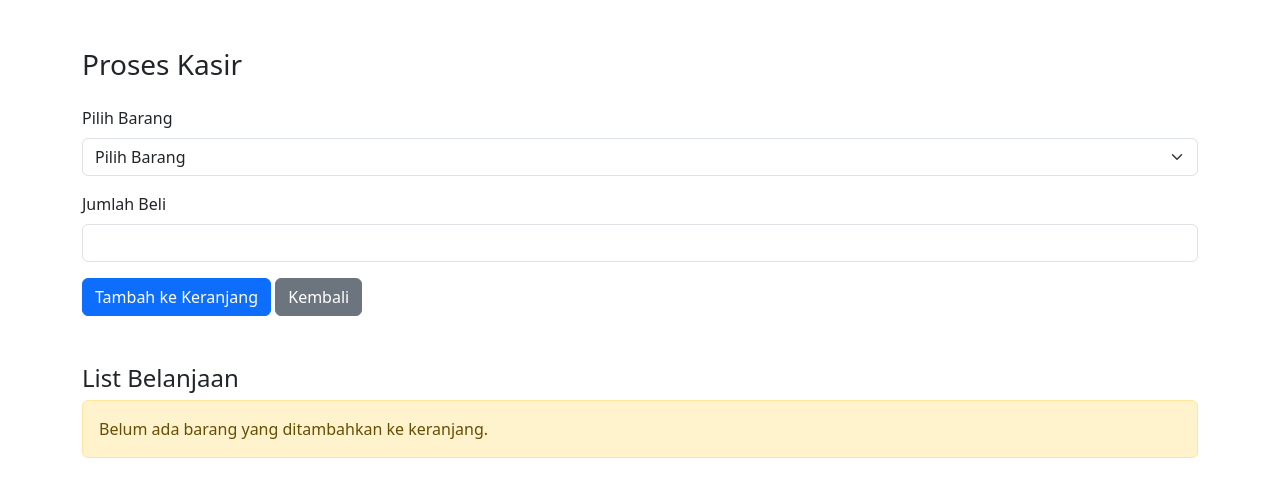
After one commit to agungprayogi123/tugas1, a PHP site: page /kasir.php in a window 1280 px wide. The commit adds this page. Shown: the top 497 px of the page. Run offline with PHP 8.4, Linux system fonts and the light colour scheme; the visitor is signed in with stand-in values (Sample User, id 1); tables that the repository leaves empty or names only in its code hold one stand-in row (values such as "Sample post").

Commit message:
project terupdate

```diff
--- a/dashboard.php
+++ b/dashboard.php
@@ -20,7 +20,12 @@ $result = $conn->query("SELECT * FROM tabel ORDER BY id DESC"); // Tambahkan ORD
 <body>
 <div class="container mt-5">
     <h3 class="mb-4">Stok Barang</h3>
+
+    <!-- Tambahkan menu Kasir -->
+    <a href="kasir.php" class="btn btn-primary mb-3">Menu Kasir</a>
+
     <a href="tambah.php" class="btn btn-success mb-3">Tambah Barang</a>
+
     <table class="table table-bordered">
         <thead>
             <tr>
--- /dev/null
+++ b/kasir.php
@@ -0,0 +1,148 @@
+<?php
+session_start();
+include 'koneksi.php';
+
+// Cek apakah sudah login
+if (!isset($_SESSION['user'])) {
+    header("Location: index.php");
+    exit;
+}
+
+// Ambil data barang dari database
+$result = $conn->query("SELECT * FROM tabel ORDER BY id DESC");
+
+// Menangani proses tambah item ke dalam keranjang
+if (isset($_POST['submit'])) {
+    $id_barang = $_POST['id_barang'];
+    $jumlah_beli = $_POST['jumlah_beli'];
+
+    // Ambil data barang berdasarkan ID
+    $query = "SELECT * FROM tabel WHERE id = $id_barang";
+    $result_barang = $conn->query($query);
+    $barang = $result_barang->fetch_assoc();
+
+    if ($barang) {
+        $nama_barang = $barang['nama_barang'];
+        $harga = $barang['harga'];
+        $stok = $barang['jumlah'];
+
+        // Cek apakah stok mencukupi
+        if ($stok >= $jumlah_beli) {
+            $total_item = $harga * $jumlah_beli;
+
+            // Mengurangi stok barang
+            $stok_baru = $stok - $jumlah_beli;
+            $update_query = "UPDATE tabel SET jumlah = $stok_baru WHERE id = $id_barang";
+            $conn->query($update_query);
+
+            // Menyimpan item ke dalam session
+            if (!isset($_SESSION['keranjang'])) {
+                $_SESSION['keranjang'] = [];
+            }
+            $_SESSION['keranjang'][] = [
+                'id_barang' => $id_barang,
+                'nama_barang' => $nama_barang,
+                'harga' => $harga,
+                'jumlah_beli' => $jumlah_beli,
+                'total' => $total_item
+            ];
+        } else {
+            $error_message = "Stok tidak mencukupi. Stok tersedia: $stok";
+        }
+    } else {
+        $error_message = "Barang tidak ditemukan.";
+    }
+}
+
+// Menghitung total belanja
+$total_belanja = 0;
+if (isset($_SESSION['keranjang'])) {
+    foreach ($_SESSION['keranjang'] as $item) {
+        $total_belanja += $item['total'];
+    }
+}
+?>
+
+<!DOCTYPE html>
+<html lang="en">
+<head>
+    <title>Proses Kasir</title>
+    <link rel="stylesheet" href="https://cdn.jsdelivr.net/npm/bootstrap@5.3.3/dist/css/bootstrap.min.css">
+</head>
+<body>
+<div class="container mt-5">
+    <h3 class="mb-4">Proses Kasir</h3>
+
+    <!-- Form Transaksi -->
+    <form method="POST" action="kasir.php">
+        <div class="mb-3">
+            <label for="id_barang" class="form-label">Pilih Barang</label>
+            <select name="id_barang" id="id_barang" class="form-select" required>
+                <option value="">Pilih Barang</option>
+                <?php while ($row = $result->fetch_assoc()) { ?>
+                    <option value="<?= $row['id']; ?>"><?= $row['nama_barang']; ?> (Stok: <?= $row['jumlah']; ?>)</option>
+                <?php } ?>
+            </select>
+        </div>
+
+        <div class="mb-3">
+            <label for="jumlah_beli" class="form-label">Jumlah Beli</label>
+            <input type="number" name="jumlah_beli" id="jumlah_beli" class="form-control" min="1" required>
+        </div>
+
+        <button type="submit" name="submit" class="btn btn-primary">Tambah ke Keranjang</button>
+        <a href="dashboard.php" class="btn btn-secondary">Kembali</a>
+    </form>
+
+    <!-- Menampilkan error jika ada -->
+    <?php if (isset($error_message)): ?>
+        <div class="alert alert-danger mt-4"><?= $error_message ?></div>
+    <?php endif; ?>
+
+    <!-- Menampilkan List Belanjaan -->
+    <h4 class="mt-5">List Belanjaan</h4>
+    <?php if (isset($_SESSION['keranjang']) && count($_SESSION['keranjang']) > 0): ?>
+        <table class="table table-bordered">
+            <thead>
+                <tr>
+                    <th>No</th>
+                    <th>Nama Barang</th>
+                    <th>Harga</th>
+                    <th>Jumlah</th>
+                    <th>Total</th>
+                </tr>
+            </thead>
+            <tbody>
+                <?php
+                $no = 1;
+                foreach ($_SESSION['keranjang'] as $item) {
+                    echo "<tr>
+                        <td>{$no}</td>
+                        <td>{$item['nama_barang']}</td>
+                        <td>Rp. {$item['harga']}</td>
+                        <td>{$item['jumlah_beli']}</td>
+                        <td>Rp. {$item['total']}</td>
+                    </tr>";
+                    $no++;
+                }
+                ?>
+            </tbody>
+        </table>
+
+        <!-- Total Belanja -->
+        <div class="alert alert-info">
+            <h5>Total Belanja: Rp. <?= number_format($total_belanja, 0, ',', '.') ?></h5>
+        </div>
+
+        <!-- Tombol untuk proses checkout -->
+        <a href="checkout.php" class="btn btn-success">Checkout</a>
+    <?php else: ?>
+        <div class="alert alert-warning">
+            Belum ada barang yang ditambahkan ke keranjang.
+        </div>
+    <?php endif; ?>
+</div>
+
+<script src="https://cdn.jsdelivr.net/npm/bootstrap@5.3.3/dist/js/bootstrap.bundle.min.js"></script>
+</body>
+</html>
```
Also changed, not shown: checkout.php (added, +106 -0 lines), pembelian.php (deleted, +0 -12 lines), penjualan.php (deleted, +0 -11 lines).
